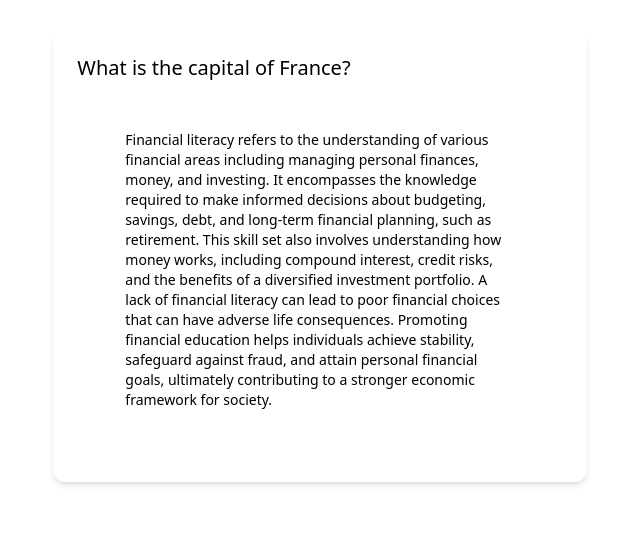
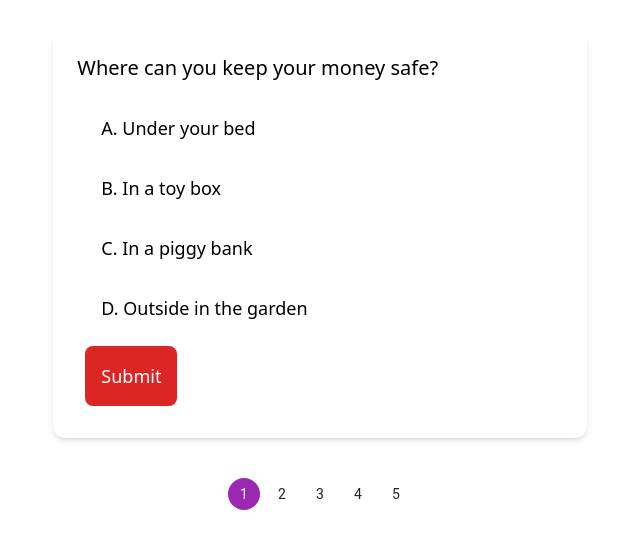
Before and after one commit to cfghk23/Team-3, a React (Create React App) app in the folder client/: page /quiz in a window 1280 px wide. Shown: the part 210-758 px from the top of the page, without its empty margins (320-960 px from the left). Built offline with nearby package versions, Linux system fonts and the light colour scheme.

Commit message:
Contest flow done. Quiz Setup and flow done

```diff
--- a/client/package.json
+++ b/client/package.json
@@ -3,6 +3,10 @@
   "version": "0.1.0",
   "private": true,
   "dependencies": {
+    "@emotion/react": "^11.11.1",
+    "@emotion/styled": "^11.11.0",
+    "@mui/icons-material": "^5.14.12",
+    "@mui/material": "^5.14.12",
     "@testing-library/jest-dom": "^5.17.0",
     "@testing-library/react": "^13.4.0",
     "@testing-library/user-event": "^13.5.0",
--- a/client/src/Context/QuizContext.js
+++ b/client/src/Context/QuizContext.js
@@ -1,59 +1,81 @@
-const quizData = [
+export const quizData =
+  [
     {
         "id": 1,
-      "text": "What is a budget?",
+        "text": "Why is it a good idea to save money?",
         "options": {
-        "A": "A plan for how you will spend your money",
-        "B" : "A type of bank account",
-        "C" : "A way to earn interest on your savings",
-        "D" : "A type of credit card"
+            "A": "So you can buy toys whenever you want",
+            "B": "To have money for things you need or want in the future",
+            "C": "Because money is shiny",
+            "D": "To show off to friends"
         },
-      "correct": 0
+        "correct": "B",
+        "type": "question"
     },
     {
         "id": 2,
-      "text": "What is the difference between a need and a want?",
+        "text": "Where can you keep your money safe?",
         "options": {
-        "A": "A need is something you have to have in order to live, a want is something you would like to have",
-        "B": "A need is something you would like to have, a want is something you have to have in order to live",
-        "C": "A need and a want are the same thing",
-        "D" : "A need is something you buy at a store, a want is something you make at home"
+            "A": "Under your bed",
+            "B": "In a toy box",
+            "C": "In a piggy bank",
+            "D": "Outside in the garden"
         },
-      "correct": 'A'
+        "correct": "C",
+        "type": "question"
     },
     {
         "id": 3,
-      "text": "What is interest?",
+        "text": "What does it mean to 'earn' money?",
         "options": {
-        "A" : "The cost of borrowing money",
-        "B" : "The amount of money you have in your bank account",
-        "C" : "The amount of money you owe on a loan",
-        "D" : "The amount of money you earn from your job"
+            "A": "Finding it on the ground",
+            "B": "Getting it as a gift",
+            "C": "Working or doing chores to get money",
+            "D": "Trading toys for money"
         },
-      "correct": 'B'
+        "correct": "C",
+        "type": "video",
+        "link": "https://www.youtube.com/embed/Vgqhhca11-U?si=vapeWCme9Lqjdeqh"
     },
     {
         "id": 4,
-      "text": "What is a savings account?",
+        "text": "What is a 'budget'?",
         "options": {
-        "A" : "A type of bank account that allows you to save money and earn interest on your savings",
-        "B" : "A type of credit card",
-        "C" : "A type of investment",
-        "D" : "A type of loan"
+            "A": "A type of bug",
+            "B": "A plan for how you spend and save money",
+            "C": "Money you find in the couch",
+            "D": "A type of toy"
         },
-      "correct": 'C'
+        "correct": "B",
+        "type": "question"
     },
     {
         "id": 5,
-      "text": "What is a credit card?",
+        "text": "If you want to buy a toy that costs $10 and you have $7, how much more money do you need?",
         "options": {
-        "A": "A type of payment card that allows you to borrow money to make purchases",
-        "B": "A type of savings account",
-        "C": "A type of investment",
-        "D": "A type of loan"
+            "A": "$2",
+            "B": "$5",
+            "C": "$3",
+            "D": "$10"
         },
-      "correct": 'D'
+        "correct": "C",
+        "type": "question"
+    },
+    {
+      "id": 6,
+      "text": "Knowledge Time",
+      "options": {
+          "A": "$2",
+          "B": "$5",
+          "C": "$3",
+          "D": "$10"
+      },
+      "correct": "C",
+      "type": "info",
+      "info": "Finance refers to the management of money, including activities such as investing, borrowing, lending, budgeting, and saving. It encompasses both public finance, which deals with government funds and expenditures, and personal finance, which involves individuals making monetary decisions to meet their goals."
   }
+
+]
     // },
     // {
     //   "id": 6,
@@ -99,4 +121,3 @@ const quizData = [
     //   ],
     //   "correct": 0
     // }
-  ];
--- a/client/src/components/Quiz.js
+++ b/client/src/components/Quiz.js
@@ -1,30 +1,80 @@
-import React from 'react'
+import React, { useState } from 'react'
 import QuestionCard from './quizcomponents/QuestionCard'
-import Card from './quizcomponents/QuestionCard'
-// import { BrowserRouter as Router, Route, Switch } from 'react-router-dom';
+import {quizData} from '../Context/QuizContext';
+import Pagination from '@mui/material/Pagination';
+
+
+function Quiz() {
+  const [questions] = useState(quizData);
+  const [currentQuestionIndex, setCurrentQuestionIndex] = useState(1);
+  const [answers, setAnswers] = useState([]);
+
+  const submitAnswer = (answerIndex) => {
 
 
 
+    const newAnswers = [...answers];
+    newAnswers[currentQuestionIndex] = answerIndex;
+    setAnswers(newAnswers);
 
+    const nextQuestionIndex = currentQuestionIndex + 1;
+    if (nextQuestionIndex < questions.length) {
+      setCurrentQuestionIndex(nextQuestionIndex);
+    } else {
+      calculateScore();
+    }
+  };
 
+  const calculateScore = () => {
+    let score = 0;
+    questions.forEach((question, index) => {
+      if (question.correct === answers[index]) {
+        score += 1;
+      }
+    });
+    console.log(`You scored ${score} out of ${questions.length}`);
+  };
 
-function Quiz() {
+  const currentQuestion = questions[currentQuestionIndex];
 
-  const data = {
-    question:"What is the capital of France?",
-    options:['Berlin', 'Madrid', 'Paris', 'Lisbon'],
-    type: 'info',
-    link: 'https://www.youtube.com/embed/blga9Bmz97A?si=h8XNJP97eF4O0N_k',
-    info: 'Financial literacy refers to the understanding of various financial areas including managing personal finances, money, and investing. It encompasses the knowledge required to make informed decisions about budgeting, savings, debt, and long-term financial planning, such as retirement. This skill set also involves understanding how money works, including compound interest, credit risks, and the benefits of a diversified investment portfolio. A lack of financial literacy can lead to poor financial choices that can have adverse life consequences. Promoting financial education helps individuals achieve stability, safeguard against fraud, and attain personal financial goals, ultimately contributing to a stronger economic framework for society.'
-  }
+  // const data = quizData;
 
+  // console.log(quizData)
+
+  // const data = {
+  //   question:"What is the capital of France?",
+  //   options:['Berlin', 'Madrid', 'Paris', 'Lisbon'],
+  //   type: 'question',
+  //   link: 'https://www.youtube.com/embed/blga9Bmz97A?si=h8XNJP97eF4O0N_k',
+  //   info: 'Financial literacy refers to the understanding of various financial areas including managing personal finances, money, and investing. It encompasses the knowledge required to make informed decisions about budgeting, savings, debt, and long-term financial planning, such as retirement. This skill set also involves understanding how money works, including compound interest, credit risks, and the benefits of a diversified investment portfolio. A lack of financial literacy can lead to poor financial choices that can have adverse life consequences. Promoting financial education helps individuals achieve stability, safeguard against fraud, and attain personal financial goals, ultimately contributing to a stronger economic framework for society.'
+  // }
+
+  // const data = {
+  //   "id": 1,
+  //   "text": "What is a budget?",
+  //   "options": {
+  //     "A": "A plan for how you will spend your money",
+  //     "B" : "A type of bank account",
+  //     "C" : "A way to earn interest on your savings",
+  //     "D" : "A type of credit card"
+  //   },
+  //   "correct": 'B',
+  //   "type": 'question'
+  // }
 
 
   return (
     <div className='text-lg m-60'>
       <QuestionCard
-        content={data}
+        question={currentQuestion}
+        submitHandler = {submitAnswer}
       />
+      <div className='flex flex-col w-full items-center'>
+        <div className='m-10'>
+          <Pagination count={quizData.length - 1} page={currentQuestionIndex} hideNextButton hidePrevButton color='secondary'/>
+        </div>
+
+      </div>
     </div>
   )
 }
--- a/client/src/components/quizcomponents/QuestionCard.js
+++ b/client/src/components/quizcomponents/QuestionCard.js
@@ -1,12 +1,12 @@
 import React, { useState } from 'react';
 import YouTubeVideo from './VideoComponent';
+import Pagination from '@mui/material/Pagination';
 
-function QuestionCard({ content }) {
-  const question = content.question;
-  const options = content.options;
-  const questionType = content.type;
+function QuestionCard({ question, submitHandler }) {
+  // const question = content.question;
+  // const options = content.options;
+  const questionType = question.type;
   const [selectedOption, setSelectedOption] = useState(null);
-
 
 
 
@@ -14,30 +14,43 @@ function QuestionCard({ content }) {
     <div className="p-6 w-8/12 mx-auto bg-white rounded-xl shadow-md flex items-center space-x-4">
       <div className="flex-1">
         <div className="text-xl font-medium text-black">
-          {question}
+          {question.text}
         </div>
         <div>
           {questionType === 'question' ?
              <div className="mt-4 space-y-4">
-             {options.map((option, index) => (
-               <label key={index} className="flex items-center">
-                 <input
-                   type="radio"
-                   name="mcq-option"
-                   className="form-radio text-indigo-600"
-                   onChange={() => setSelectedOption(option)}
-                 />
-                 <span className="ml-2">{option}</span>
-               </label>
-             ))}
+             <div>
+             {Object.entries(question.options).map(([key, value]) => (
+              <div key={key} className={`mx-4 ml-2 rounded-lg p-4 ${(selectedOption == key ? ('bg-red-600 bg-opacity-30'):(''))}`} onClick={() => setSelectedOption(`${key}`)}>
+                <label key={key} className="flex items-center">
+                    <span >{`${key}. ${value}`}</span>
+                </label>
+              </div>
+      ))}
+             </div>
+
            </div>
           :
-            questionType === 'video'      ? <YouTubeVideo videoLink={content.link} /> :
+            questionType === 'video' ? <YouTubeVideo videoLink={question.link} /> :
             questionType === 'info'       ?
             <div className='text-sm m-12'>
-              {content.info}
+              {question.info}
             </div> : null}
+            <button onClick={() => {
 
+            if (selectedOption == null && (questionType == 'question')) {
+              alert("Selected an option");
+            }
+            else {
+              submitHandler(selectedOption)
+              setSelectedOption(null);
+            }
+            }} className='p-4 m-2 rounded-lg bg-red-600 text-white '>
+              {(questionType == 'question' ? 'Submit' : "Next")}
+            </button>
+        <div>
+
+        </div>
         </div>
       </div>
     </div>
@@ -45,16 +58,3 @@ function QuestionCard({ content }) {
 }
 
 export default QuestionCard;
-  {/* <div className="mt-4 space-y-4">
-          {options.map((option, index) => (
-            <label key={index} className="flex items-center">
-              <input
-                type="radio"
-                name="mcq-option"
-                className="form-radio text-indigo-600"
-                onChange={() => setSelectedOption(option)}
-              />
-              <span className="ml-2">{option}</span>
-            </label>
-          ))}
-        </div> */}
```
Also changed, not shown: 1 other file (tests, documents, lock files or other folders). Lines whose indentation alone changed are shown as unchanged.
